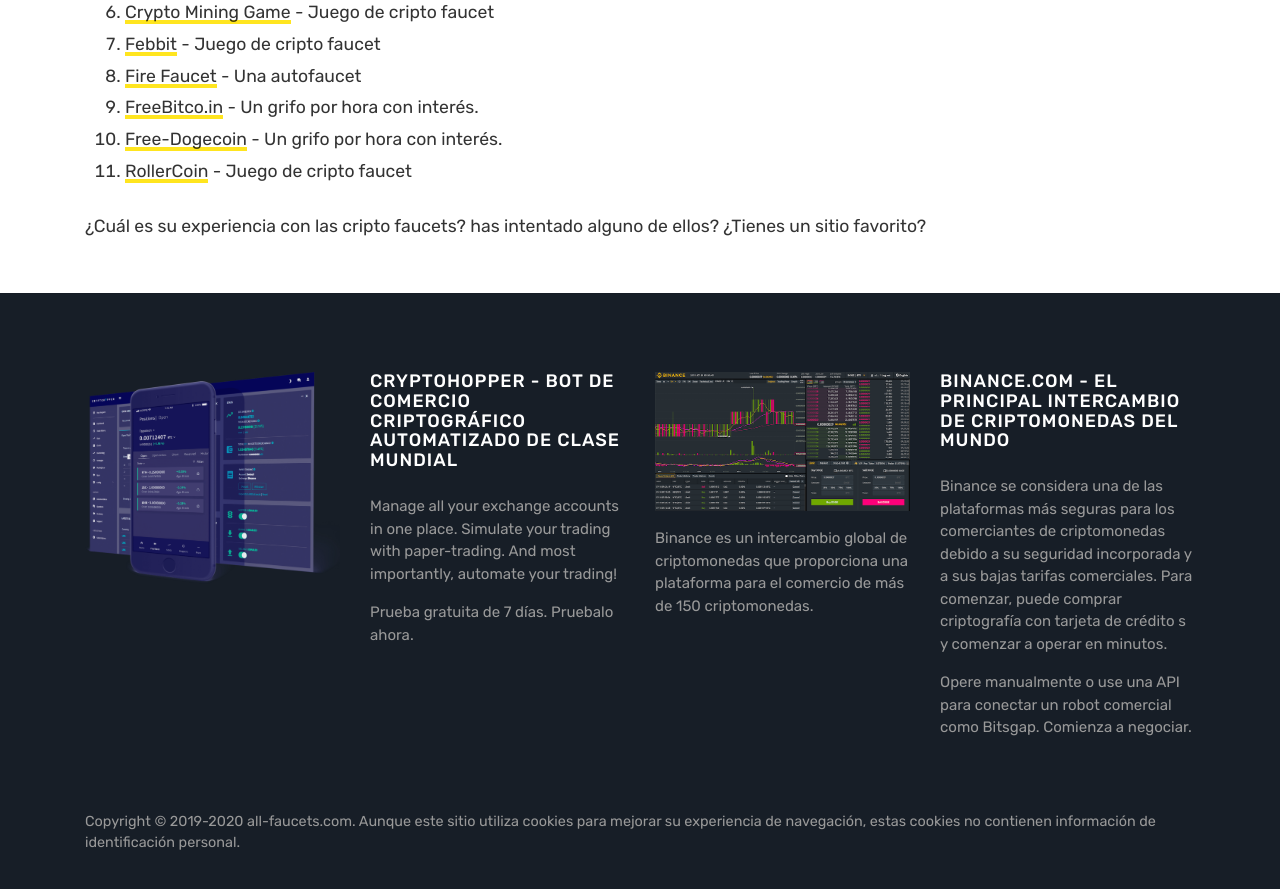
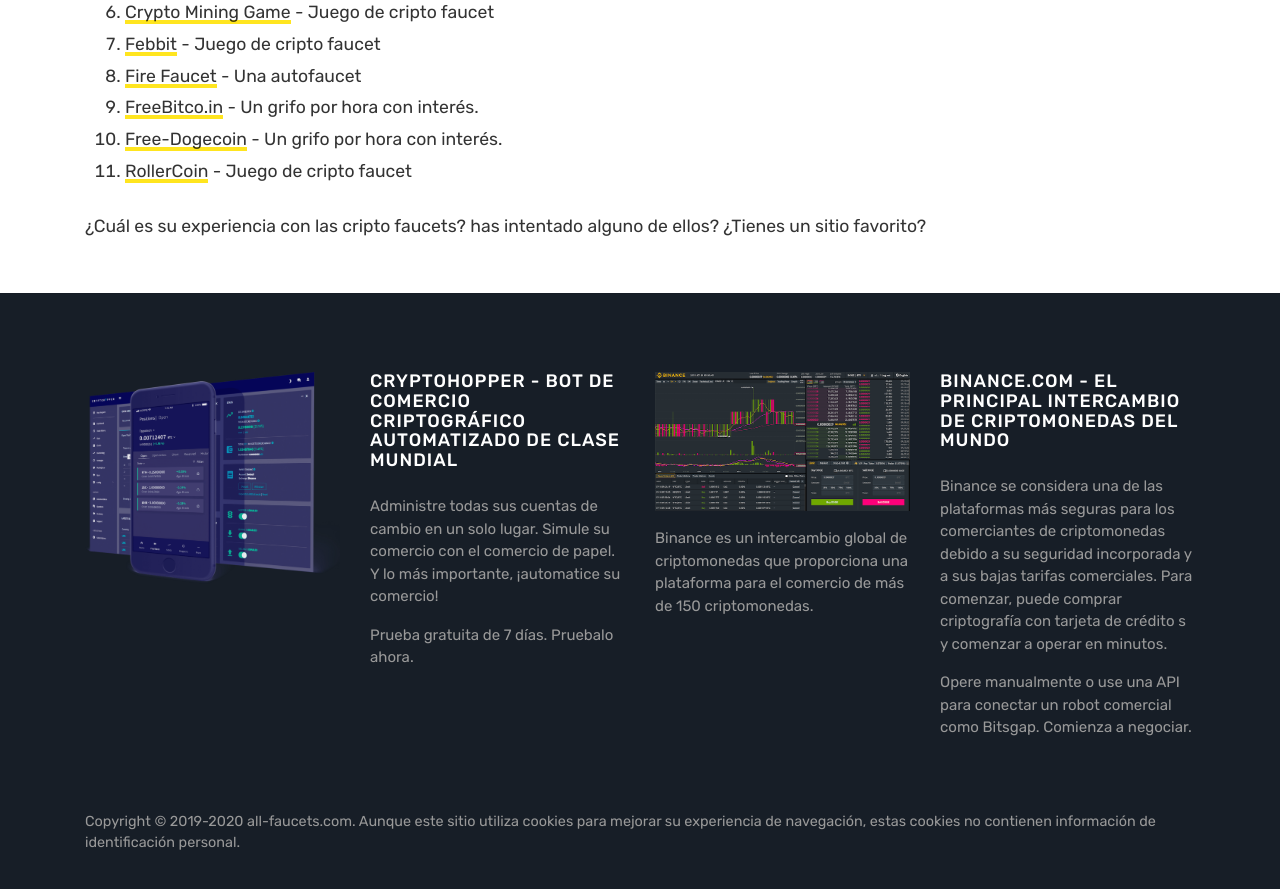
Before and after one commit to SadRobotChannel/af-es, a Jekyll site: the page built from index.md, in a window 1280 px wide and 900 px high, scrolled down 1080 px. Shown: the top 889 px of the window. Built offline with Jekyll 4.4.1, drawn with Linux system fonts in a browser that asks for light colours; nearby versions of some CDN libraries; comment, search, counter and statistics services are not loaded.

Commit message:
Add files via upload

```diff
--- a/_layouts/default.html
+++ b/_layouts/default.html
@@ -104,7 +104,7 @@
               <div class="col-sm-3">
               <div class="footer-widget">
               <h5 class="title"><a href="http://www.anrdoezrs.net/click-5237627-13619019" target="_blank">Cryptohopper - Bot de comercio criptográfico automatizado de clase mundial</a></h5>
-              Manage all your exchange accounts in one place. Simulate your trading with paper-trading. And most importantly, automate your trading!
+              Administre todas sus cuentas de cambio en un solo lugar. Simule su comercio con el comercio de papel. Y lo más importante, ¡automatice su comercio!
               <p> </p>
               Prueba gratuita de 7 días. <a href="http://www.anrdoezrs.net/click-5237627-13619019" target="_blank">Pruebalo ahora.</a>
               </div>
```
